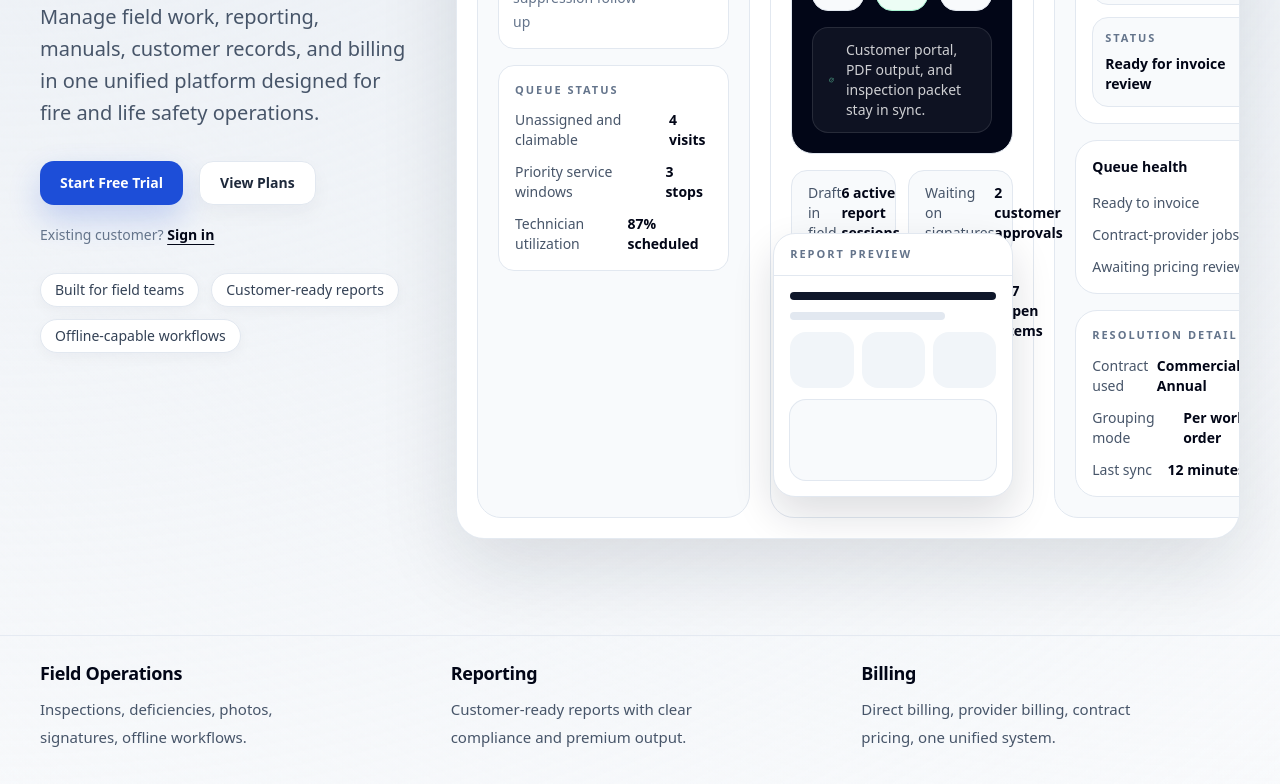
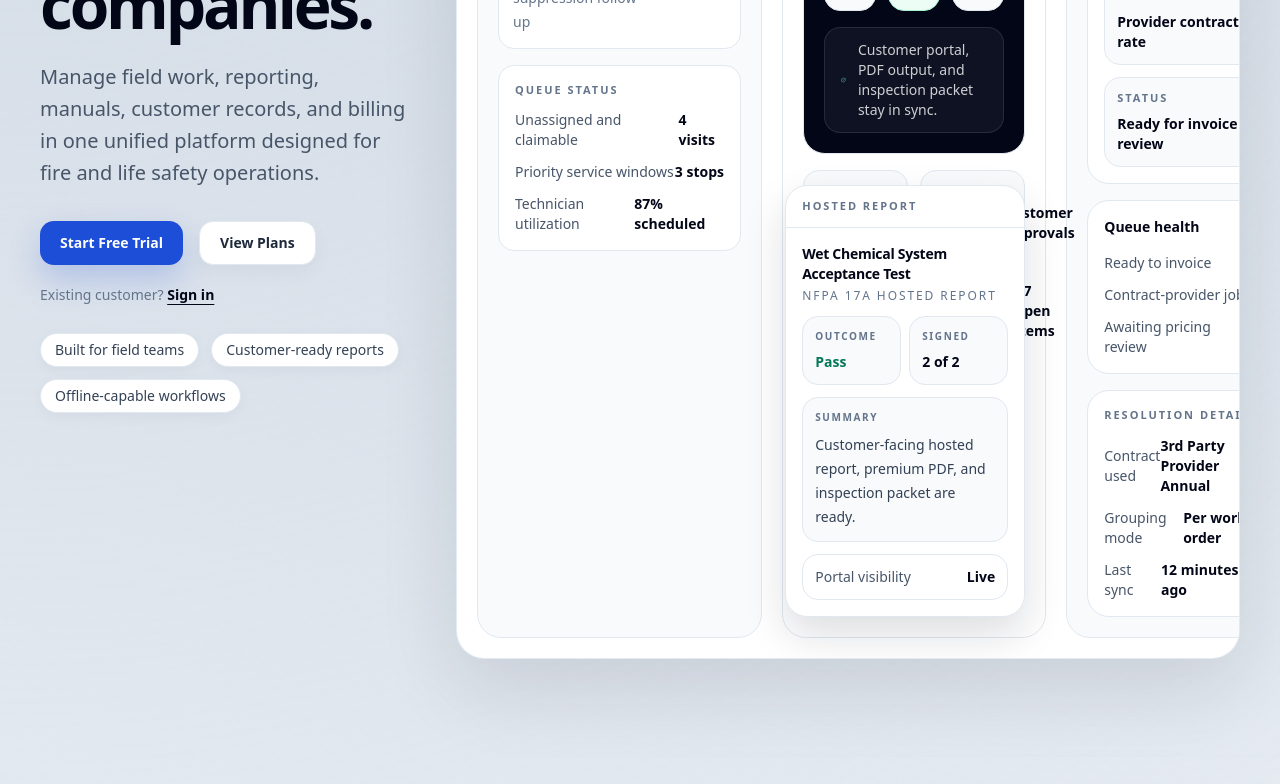
Before and after one commit to NWFIRE/TestWorx, a Next.js app in the folder apps/web/: page / in a window 1280 px wide. Shown: the part 810-1594 px from the top of the page. Built offline with nearby package versions, Linux system fonts and the light colour scheme; no server answers.

Commit message:
Polish homepage hero content and background

```diff
--- a/apps/web/src/components/marketing/HeroSection.tsx
+++ b/apps/web/src/components/marketing/HeroSection.tsx
@@ -98,7 +98,7 @@ export function HeroSection() {
                     </div>
                     <div className="mt-4 space-y-3">
                       {[
-                        ["Enid Medical Plaza", "Wet chemical acceptance", "10:30 AM"],
+                        ["Harbor Point Center", "Wet chemical acceptance", "10:30 AM"],
                         ["Northwest Kitchen", "Extinguisher annuals", "1:00 PM"],
                         ["Cold Storage 4", "Industrial suppression follow-up", "3:15 PM"]
                       ].map(([site, task, time]) => (
@@ -180,17 +180,33 @@ export function HeroSection() {
                     <div className="hidden md:block">
                       <div className="absolute bottom-5 right-5 w-[240px] rounded-[22px] border border-slate-200 bg-white shadow-[0_18px_42px_rgba(15,23,42,0.14)]">
                         <div className="border-b border-slate-200 px-4 py-3">
-                          <p className="text-[11px] font-semibold uppercase tracking-[0.18em] text-slate-500">Report preview</p>
+                          <p className="text-[11px] font-semibold uppercase tracking-[0.18em] text-slate-500">Hosted report</p>
                         </div>
                         <div className="space-y-3 p-4">
-                          <div className="h-2 rounded-full bg-slate-900" />
-                          <div className="h-2 w-3/4 rounded-full bg-slate-200" />
-                          <div className="grid grid-cols-3 gap-2">
-                            <div className="h-14 rounded-2xl bg-slate-100" />
-                            <div className="h-14 rounded-2xl bg-slate-100" />
-                            <div className="h-14 rounded-2xl bg-slate-100" />
+                          <div>
+                            <p className="text-sm font-semibold tracking-[-0.02em] text-slate-950">Wet Chemical System Acceptance Test</p>
+                            <p className="mt-1 text-xs uppercase tracking-[0.16em] text-slate-500">NFPA 17A hosted report</p>
                           </div>
-                          <div className="h-20 rounded-2xl bg-slate-50 ring-1 ring-slate-200" />
+                          <div className="grid grid-cols-2 gap-2">
+                            <div className="rounded-2xl border border-slate-200 bg-slate-50 px-3 py-3">
+                              <p className="text-[10px] font-semibold uppercase tracking-[0.16em] text-slate-500">Outcome</p>
+                              <p className="mt-2 text-sm font-semibold text-emerald-700">Pass</p>
+                            </div>
+                            <div className="rounded-2xl border border-slate-200 bg-slate-50 px-3 py-3">
+                              <p className="text-[10px] font-semibold uppercase tracking-[0.16em] text-slate-500">Signed</p>
+                              <p className="mt-2 text-sm font-semibold text-slate-950">2 of 2</p>
+                            </div>
+                          </div>
+                          <div className="rounded-2xl border border-slate-200 bg-slate-50 px-3 py-3">
+                            <p className="text-[10px] font-semibold uppercase tracking-[0.16em] text-slate-500">Summary</p>
+                            <p className="mt-2 text-sm leading-6 text-slate-700">
+                              Customer-facing hosted report, premium PDF, and inspection packet are ready.
+                            </p>
+                          </div>
+                          <div className="flex items-center justify-between rounded-2xl border border-slate-200 bg-white px-3 py-3 text-sm">
+                            <span className="text-slate-600">Portal visibility</span>
+                            <span className="font-semibold text-slate-950">Live</span>
+                          </div>
                         </div>
                       </div>
                     </div>
@@ -207,7 +223,7 @@ export function HeroSection() {
                     <div className="mt-4 rounded-[22px] border border-slate-200 bg-white p-4">
                       <div className="flex items-center justify-between">
                         <div>
-                          <p className="text-sm font-semibold text-slate-950">Commercial Fire</p>
+                          <p className="text-sm font-semibold text-slate-950">3rd Party Provider</p>
                           <p className="mt-1 text-sm text-slate-500">Provider-billed work order CF-1001</p>
                         </div>
                         <span className="rounded-full bg-blue-50 px-3 py-1 text-[11px] font-semibold uppercase tracking-[0.18em] text-blue-700">
@@ -216,7 +232,7 @@ export function HeroSection() {
                       </div>
                       <div className="mt-4 space-y-3">
                         {[
-                          ["Bill to", "Commercial Fire"],
+                          ["Bill to", "3rd Party Provider"],
                           ["Pricing source", "Provider contract rate"],
                           ["Status", "Ready for invoice review"]
                         ].map(([label, value]) => (
@@ -249,7 +265,7 @@ export function HeroSection() {
                       <p className="text-[11px] font-semibold uppercase tracking-[0.18em] text-slate-500">Resolution detail</p>
                       <div className="mt-3 space-y-3">
                         {[
-                          ["Contract used", "Commercial Fire Annual"],
+                          ["Contract used", "3rd Party Provider Annual"],
                           ["Grouping mode", "Per work order"],
                           ["Last sync", "12 minutes ago"]
                         ].map(([label, value]) => (
--- a/apps/web/src/components/marketing/MarketingPage.tsx
+++ b/apps/web/src/components/marketing/MarketingPage.tsx
@@ -11,7 +11,7 @@ import { WorkflowSection } from "./WorkflowSection";
 
 export function MarketingPage() {
   return (
-    <main className="min-h-screen bg-[radial-gradient(circle_at_top_left,rgba(226,232,240,0.72),transparent_30%),radial-gradient(circle_at_top_right,rgba(241,245,249,0.88),transparent_28%),linear-gradient(180deg,#f5f7fa_0%,#ffffff_15%,#f8fafc_100%)] text-slate-900">
+    <main className="min-h-screen bg-[radial-gradient(circle_at_top_left,rgba(203,213,225,0.88),transparent_34%),radial-gradient(circle_at_88%_8%,rgba(226,232,240,0.92),transparent_30%),linear-gradient(180deg,#eef3f8_0%,#f8fafc_18%,#ffffff_44%,#f4f7fb_100%)] text-slate-900">
       <MarketingNav />
       <HeroSection />
       <TrustStrip />
```
